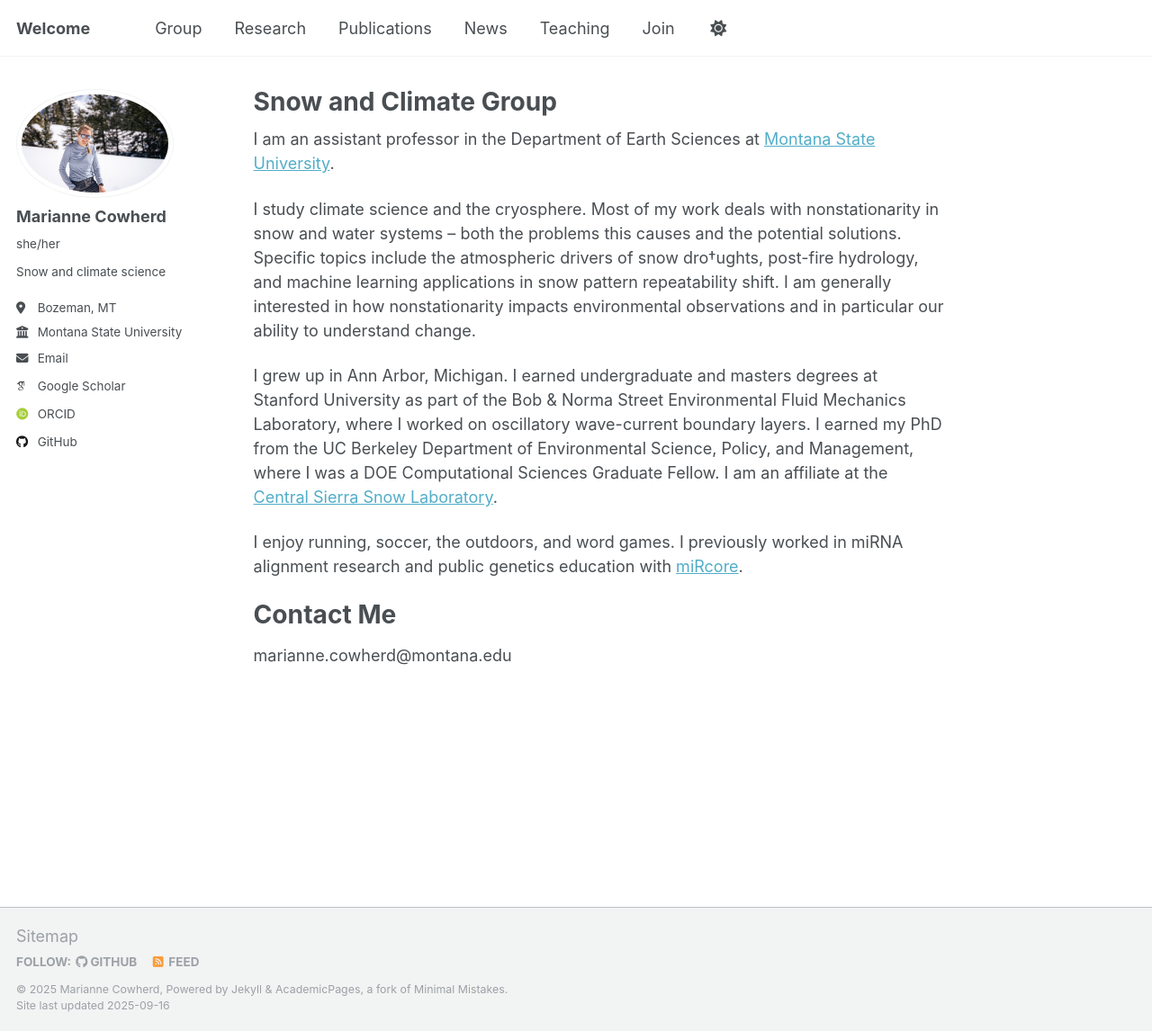
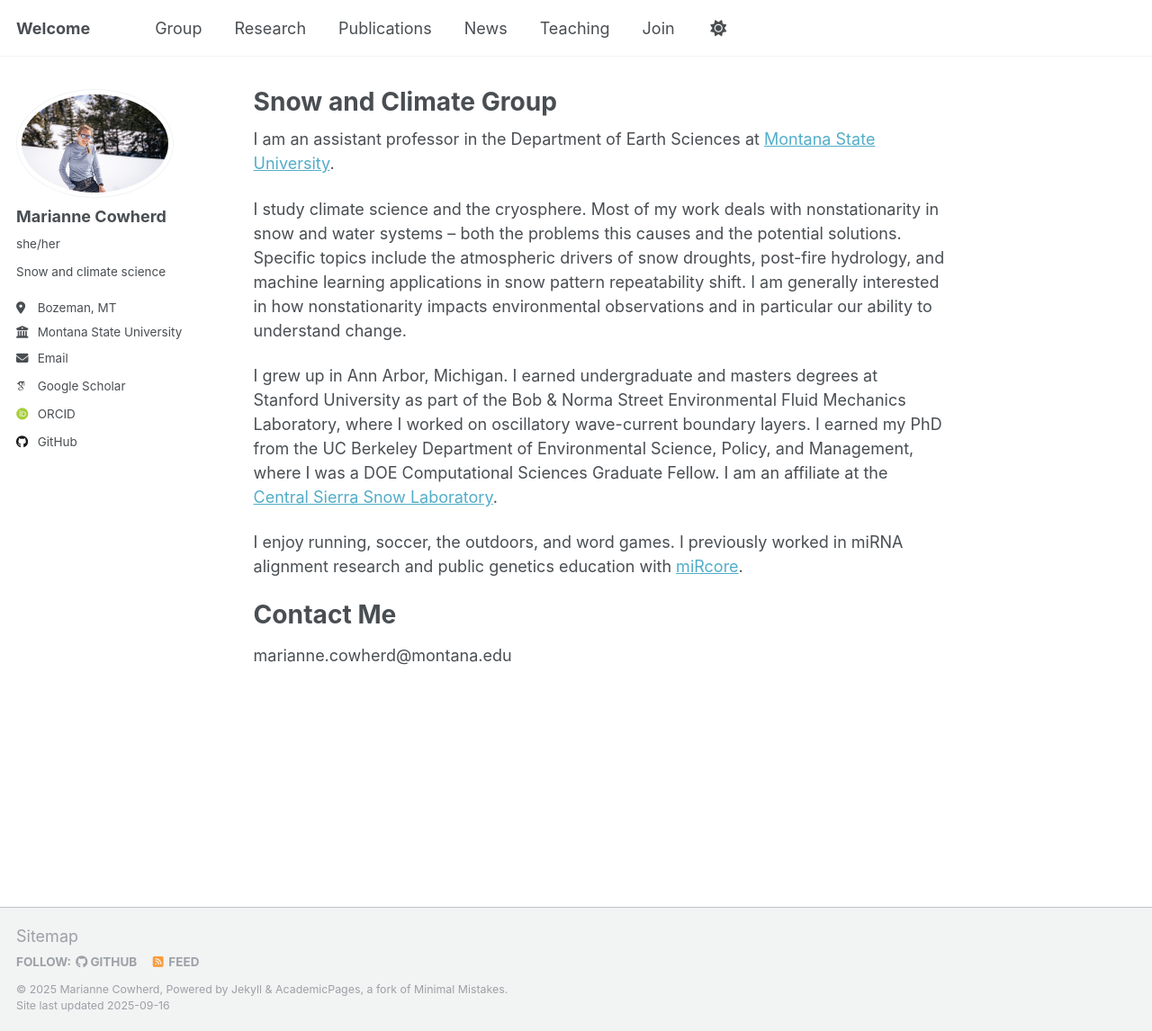
Before and after one commit to mariannecowherd/mariannecowherd.github.io, a Jekyll site: the page built from _pages/about.md, in a window 1280 px wide and 1146 px high. Shown: the whole window at 90% size. Built offline with Jekyll 4.4.1, drawn with Linux system fonts in a browser that asks for light colours; some web fonts are replaced; a script that is not in the unit is left out.

Commit message:
fix typo

```diff
--- a/_pages/about.md
+++ b/_pages/about.md
@@ -9,7 +9,7 @@ redirect_from:
 ---
 I am an assistant professor in the Department of Earth Sciences at [Montana State University](https://www.montana.edu/earthsciences/).
 
-I study climate science and the cryosphere. Most of my work deals with nonstationarity in snow and water systems -- both the problems this causes and the potential solutions. Specific topics include the atmospheric drivers of snow dro†ughts, post-fire hydrology, and machine learning applications in snow pattern repeatability shift. I am generally interested in how nonstationarity impacts environmental observations and in particular our ability to understand change.
+I study climate science and the cryosphere. Most of my work deals with nonstationarity in snow and water systems -- both the problems this causes and the potential solutions. Specific topics include the atmospheric drivers of snow droughts, post-fire hydrology, and machine learning applications in snow pattern repeatability shift. I am generally interested in how nonstationarity impacts environmental observations and in particular our ability to understand change.
 
 I grew up in Ann Arbor, Michigan. I earned undergraduate and masters degrees at Stanford University as part of the Bob & Norma Street Environmental Fluid Mechanics Laboratory, where I worked on oscillatory wave-current boundary layers. I earned my PhD from the UC Berkeley Department of Environmental Science, Policy, and Management, where I was a DOE Computational Sciences Graduate Fellow. I am an affiliate at the [Central Sierra Snow Laboratory](https://cssl.berkeely.edu/).
 
```
